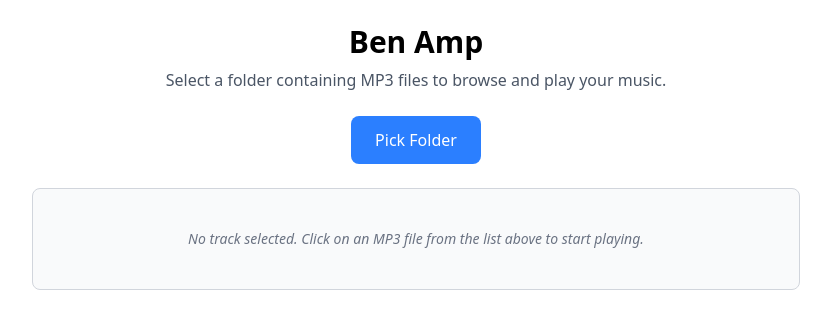
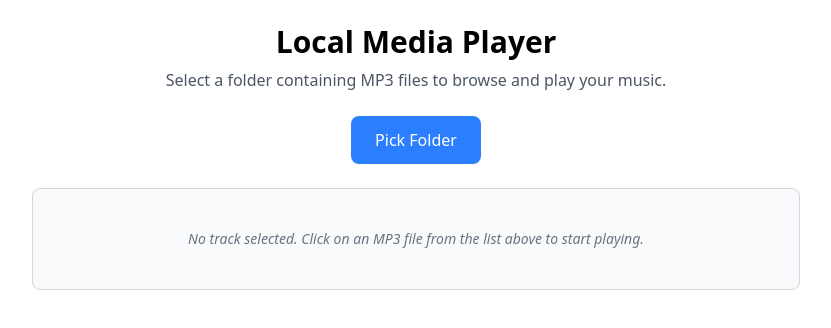
Before and after one commit to bmitchinson/player, a SvelteKit app: page / in a window 1280 px wide. Shown: the top 328 px of the page, without its empty margins (224-1055 px from the left). Built offline with nearby package versions, Linux system fonts and the light colour scheme.

Commit message:
update title

```diff
--- a/src/routes/+page.svelte
+++ b/src/routes/+page.svelte
@@ -57,13 +57,13 @@
 </script>
 
 <svelte:head>
-	<title>Ben Amp - MP3 Player</title>
+	<title>Local Media Player</title>
 	<meta name="description" content="A web-based MP3 player for local music files" />
 </svelte:head>
 
 <main class="w-full max-w-3xl space-y-6">
 	<div class="space-y-2 text-center">
-		<h1 class="text-3xl font-bold">Ben Amp</h1>
+		<h1 class="text-3xl font-bold">Local Media Player</h1>
 		<p class="text-gray-600">Select a folder containing MP3 files to browse and play your music.</p>
 	</div>
 
```
